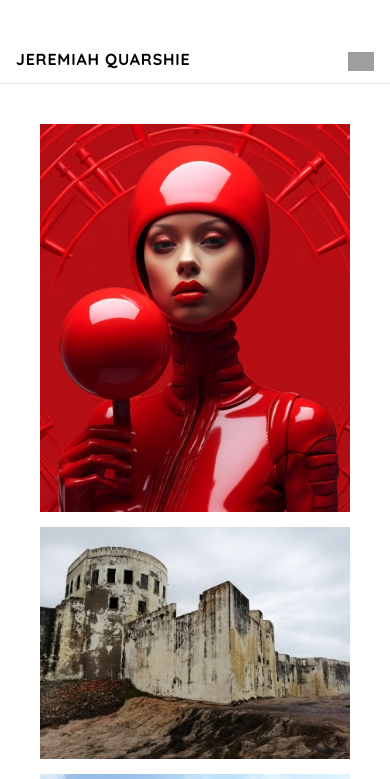
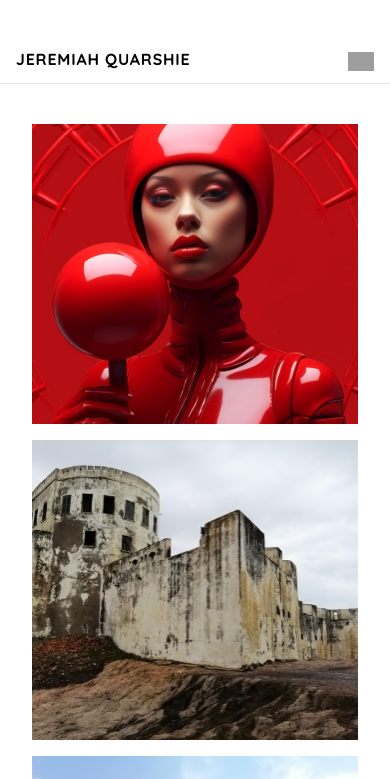
Before and after one commit to Eyram-gb/jayq, a Next.js app: page /portfolio/digital in a window 390 px wide. Shown: the top 779 px of the page. Built offline with nearby package versions, Linux system fonts and the light colour scheme; grey boxes are pictures that could not be loaded.

Commit message:
others and digital thumbnail

```diff
--- a/src/pages/portfolio/digital.jsx
+++ b/src/pages/portfolio/digital.jsx
@@ -1,7 +1,7 @@
-import React, { useState } from 'react'
-import Masonry from 'react-masonry-css';
+import React, { useState } from "react";
+import Masonry from "react-masonry-css";
 import ImageModal from "../../components/ImageModal";
-import Layout from '../../components/Layout';
+import Layout from "../../components/Layout";
 
 const imageNames = [
   "candy - Digital Art",
@@ -19,7 +19,7 @@ const Digital = () => {
   const breakpointColumnsObj = {
     default: 3,
     700: 2,
-    500: 1
+    500: 1,
   };
 
   const [selectedImage, setSelectedImage] = useState(null);
@@ -34,28 +34,35 @@ const Digital = () => {
 
   return (
     <Layout>
-      <div className='px-10 py-10'>
-        <Masonry
-          breakpointCols={breakpointColumnsObj}
-          className="my-masonry-grid"
-          columnClassName="my-masonry-grid_column"
-        >
+      <div className="px-8 md:px-10 py-10">
+        <div className="grid lg:grid-cols-3 xl:grid-cols-4 2xl:grid-cols-5 md:grid-cols-2 grid-cols-1 w-full flex-wrap gap-4">
           {imageNames.map((item) => {
             return (
-              <div className='w-full group relative cursor-pointer' key={item} onClick={() => openModal(item)}>
-                <img src={`/Digital/${item}.jpg`} alt="artwork" className=' w-full transition-all duration-150 group-hover:blur-[4px]' />
-                <p className='inset-center w-full px-3 text-center font-extralight text-white transition-all duration-100 group-hover:visible'>
+              <div
+                className="h-[300px] group relative cursor-pointer overflow-hidden"
+                key={item}
+                onClick={() => openModal(item)}
+              >
+                <img
+                  src={`/Digital/${item}.jpg`}
+                  alt="artwork"
+                  className=" w-full transition-all lg:hover:scale-105 duration-500 object-cover h-full group-hover:blur-[4px]"
+                />
+                <p className="inset-center w-full px-3 text-center font-extralight text-white transition-all duration-100 group-hover:visible">
                   {item}
                 </p>
               </div>
-            )
+            );
           })}
-        </Masonry>
+        </div>
       </div>
       {selectedImage && (
-        <ImageModal imageUrl={`/Digital/${selectedImage}.jpg`} onClose={closeModal} />
+        <ImageModal
+          imageUrl={`/Digital/${selectedImage}.jpg`}
+          onClose={closeModal}
+        />
       )}
     </Layout>
-  )
-}
-export default Digital
+  );
+};
+export default Digital;
--- a/src/pages/portfolio/others.jsx
+++ b/src/pages/portfolio/others.jsx
@@ -33,23 +33,19 @@ const Others = () => {
 
   return (
     <Layout>
-      <div className="px-10 py-10">
-        <Masonry
-          breakpointCols={breakpointColumnsObj}
-          className="my-masonry-grid"
-          columnClassName="my-masonry-grid_column"
-        >
+      <div className="px-8 md:px-10 py-10">
+        <div className="grid lg:grid-cols-3 xl:grid-cols-4 2xl:grid-cols-5 md:grid-cols-2 grid-cols-1 w-full flex-wrap gap-4">
           {imageNames.map((item) => {
             return (
               <div
-                className="w-full group relative cursor-pointer"
+                className="h-[300px] group relative cursor-pointer overflow-hidden"
                 key={item}
                 onClick={() => openModal(item)}
               >
                 <img
                   src={`/Others/${item}.jpg`}
                   alt="artwork"
-                  className=" w-full transition-all duration-150 group-hover:blur-[4px]"
+                  className=" w-full transition-all lg:hover:scale-105 duration-500 object-cover h-full group-hover:blur-[4px]"
                 />
                 <p className="inset-center w-full px-3 text-center font-extralight text-white transition-all duration-100 group-hover:visible">
                   {item}
@@ -57,7 +53,7 @@ const Others = () => {
               </div>
             );
           })}
-        </Masonry>
+        </div>
       </div>
       {selectedImage && (
         <ImageModal
```
